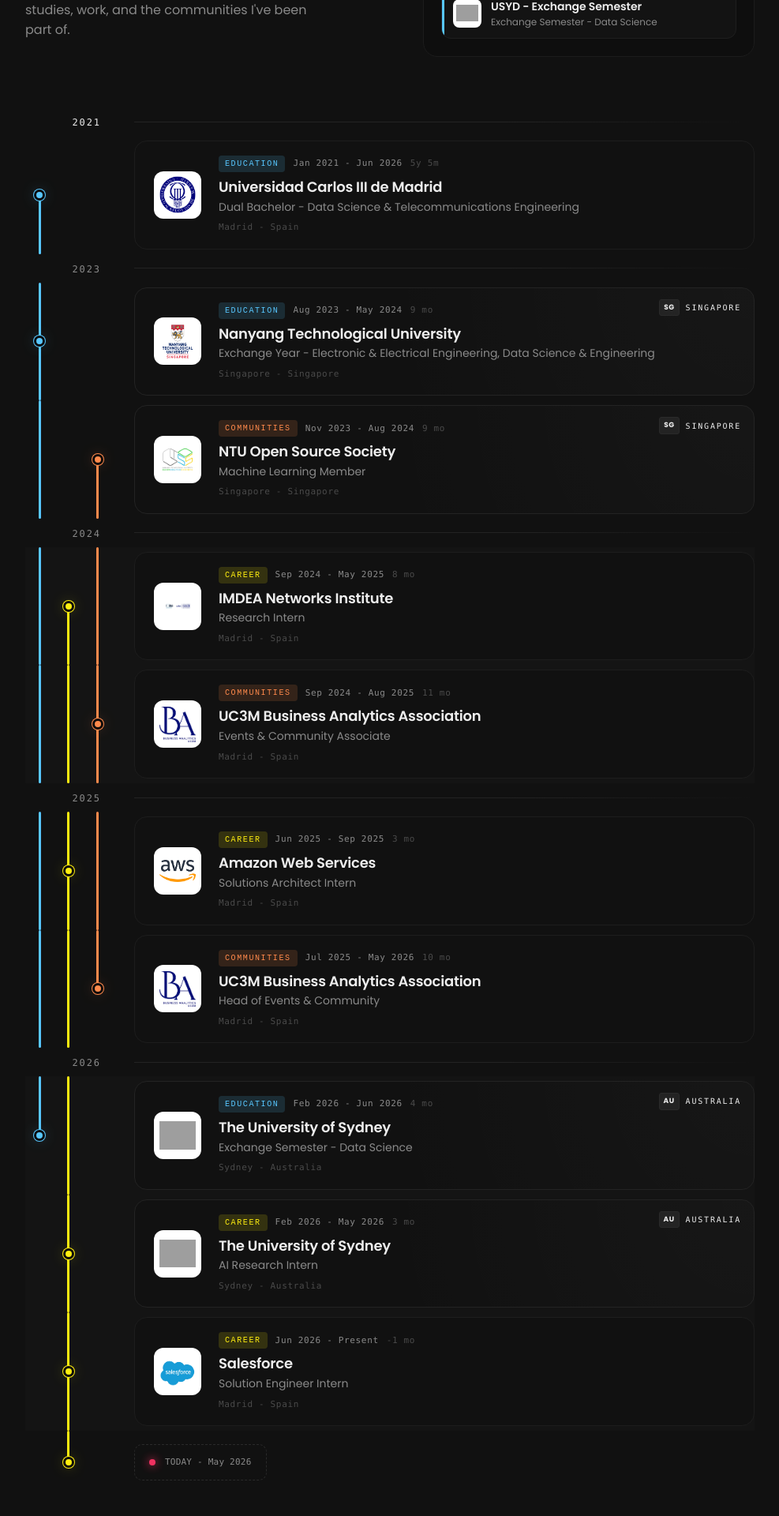
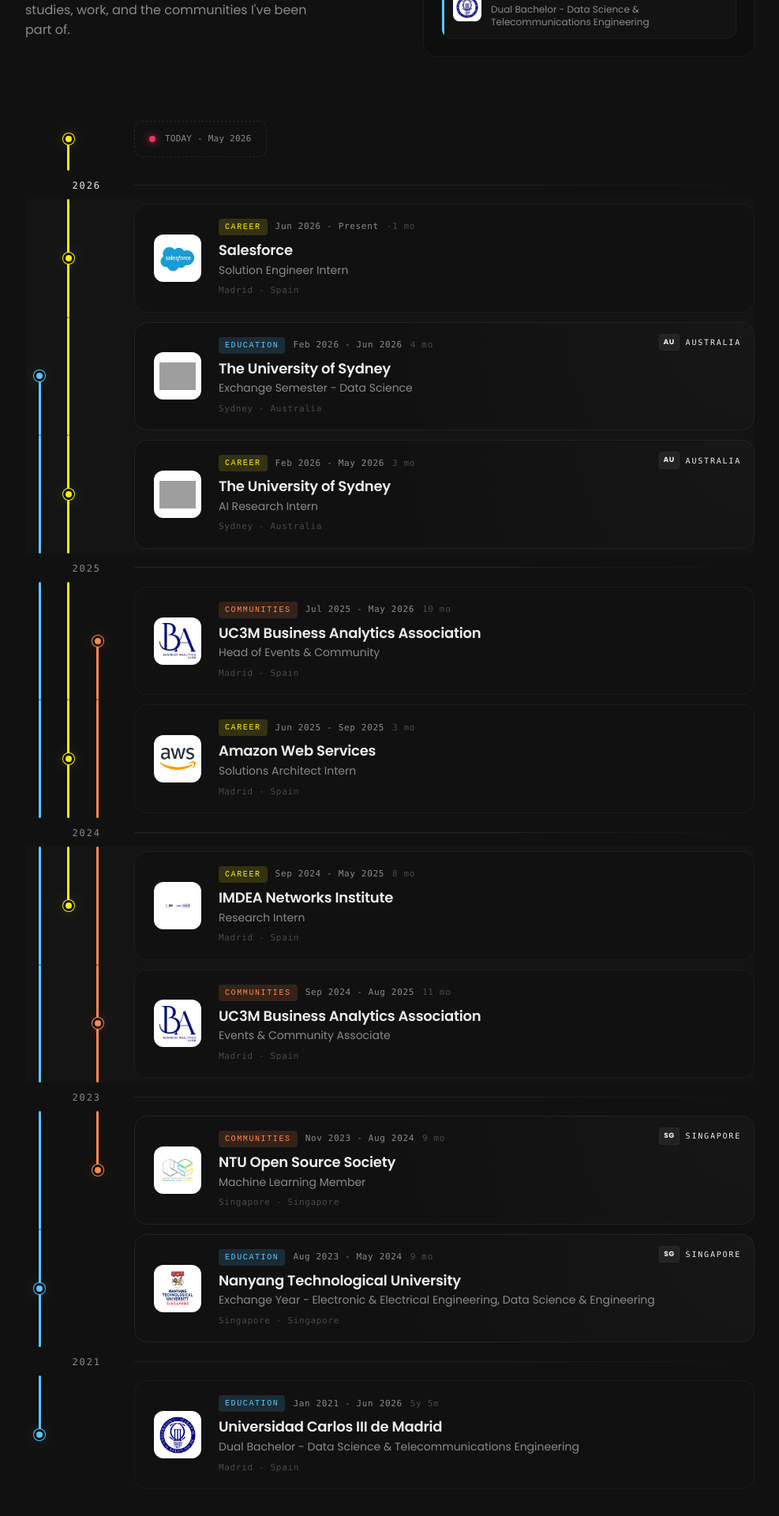
Before and after one commit to ikerosales/ikerosales.github.io, a React (Vite) app: page / in a window 1280 px wide. Shown: the part 1560-3480 px from the top of the page at 79% size, without its empty margins (146-1133 px from the left). Built offline with nearby package versions, Linux system fonts and the light colour scheme; grey boxes are pictures that could not be loaded.

Commit message:
Turn the Experience timeline upside down

```diff
--- a/src/components/CareerTimeline/CareerTimeline.jsx
+++ b/src/components/CareerTimeline/CareerTimeline.jsx
@@ -58,6 +58,7 @@
       <Header activeNow={activeNow} onOpen={setOpened} />
 
       <ol className="ct-list">
+        <NowMarker laneRanges={laneRanges} />
         {chronological.map((event, idx) => {
           const prev = idx > 0 ? chronological[idx - 1] : null;
           const isYearBreak = !prev || prev.start.y !== event.start.y;
@@ -76,7 +77,6 @@
             </React.Fragment>
           );
         })}
-        <NowMarker laneRanges={laneRanges} />
       </ol>
 
       {openedEvent && <DetailModal event={openedEvent} onClose={() => setOpened(null)} />}
@@ -149,9 +149,9 @@
           if (!range) return <span key={laneId} className="ct-spine ct-spine-empty" />;
 
           const isBefore = idx < range.first;
-          const isAfter = range.ongoing ? false : idx > range.last;
-          const isFirst = idx === range.first;
-          const isLast = !range.ongoing && idx === range.last;
+          const isAfter = idx > range.last;
+          const isFirst = idx === range.first && !event.ongoing;
+          const isLast = idx === range.last;
           const hasStop = laneId === event.lane;
 
           return (
--- a/src/components/CareerTimeline/careerTimeline.css
+++ b/src/components/CareerTimeline/careerTimeline.css
@@ -375,15 +375,15 @@
   margin-top: 0;
 }
 .ct-now-mark .ct-gutter { min-height: 80px; }
-.ct-spine-now .ct-spine-line { top: 0; bottom: auto; height: 50%; }
+.ct-spine-now .ct-spine-line { top: auto; bottom: 0; height: 50%; }
 .ct-spine-education.is-ongoing > .ct-spine-line {
-  background: linear-gradient(to bottom, var(--ln-edu) 0, var(--ln-edu) 80%, transparent 100%);
+  background: linear-gradient(to bottom, transparent 0%, var(--ln-edu) 50%, var(--ln-edu) 100%);
 }
 .ct-spine-career.is-ongoing > .ct-spine-line {
-  background: linear-gradient(to bottom, var(--ln-car) 0, var(--ln-car) 80%, transparent 100%);
+  background: linear-gradient(to bottom, transparent 0%, var(--ln-car) 50%, var(--ln-car) 100%);
 }
 .ct-spine-community.is-ongoing > .ct-spine-line {
-  background: linear-gradient(to bottom, var(--ln-com) 0, var(--ln-com) 80%, transparent 100%);
+  background: linear-gradient(to bottom, transparent 0%, var(--ln-com) 50%, var(--ln-com) 100%);
 }
 .ct-stop-now {
   position: absolute;
--- a/src/components/CareerTimeline/timelineData.js
+++ b/src/components/CareerTimeline/timelineData.js
@@ -211,7 +211,7 @@
 ];
 
 export const chronological = [...events].sort((a, b) => {
-  const dt = (a.start.y - b.start.y) * 12 + (a.start.m - b.start.m);
+  const dt = (b.start.y - a.start.y) * 12 + (b.start.m - a.start.m);
   if (dt !== 0) return dt;
 
   const order = { education: 0, career: 1, community: 2 };
```
